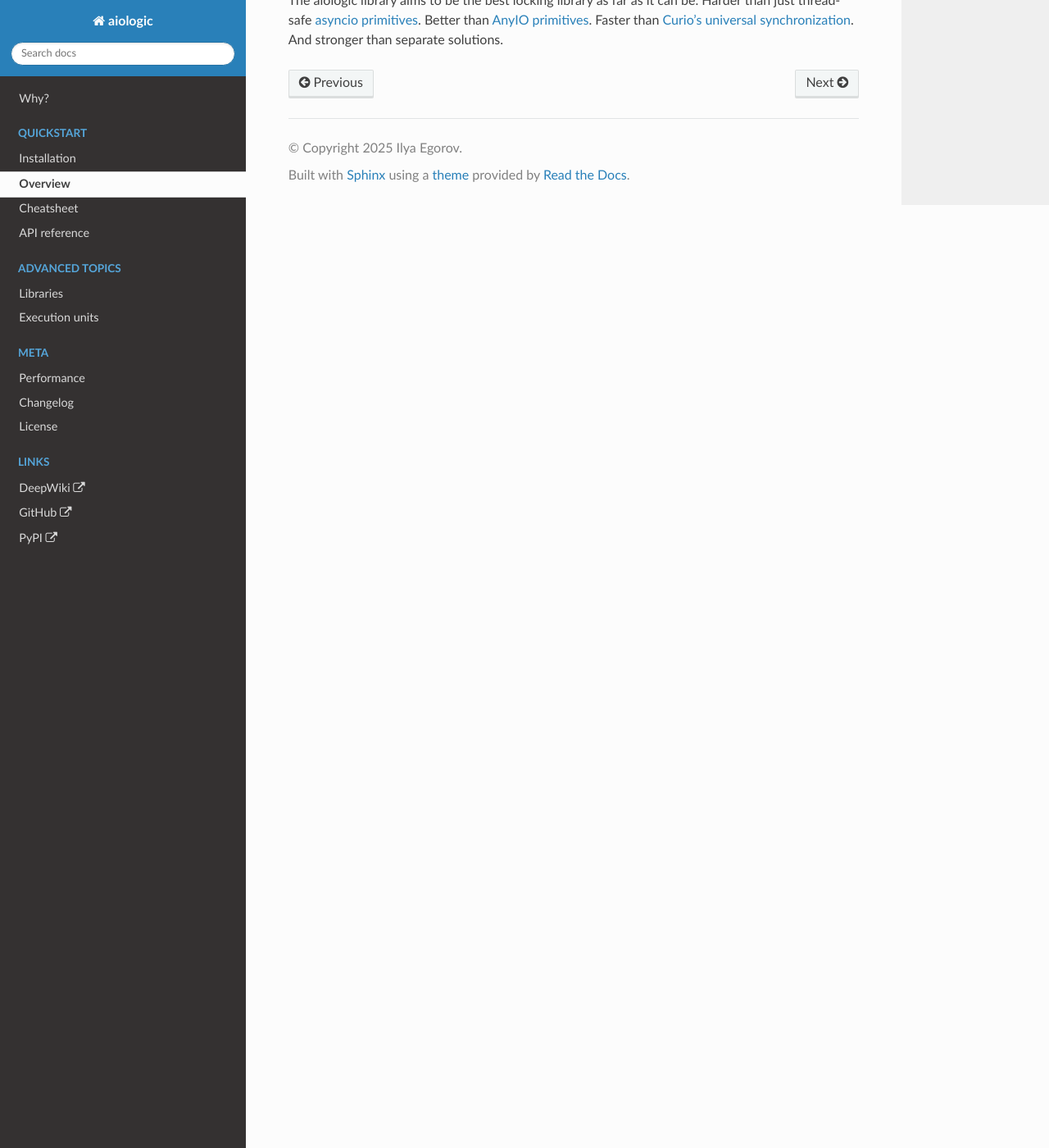
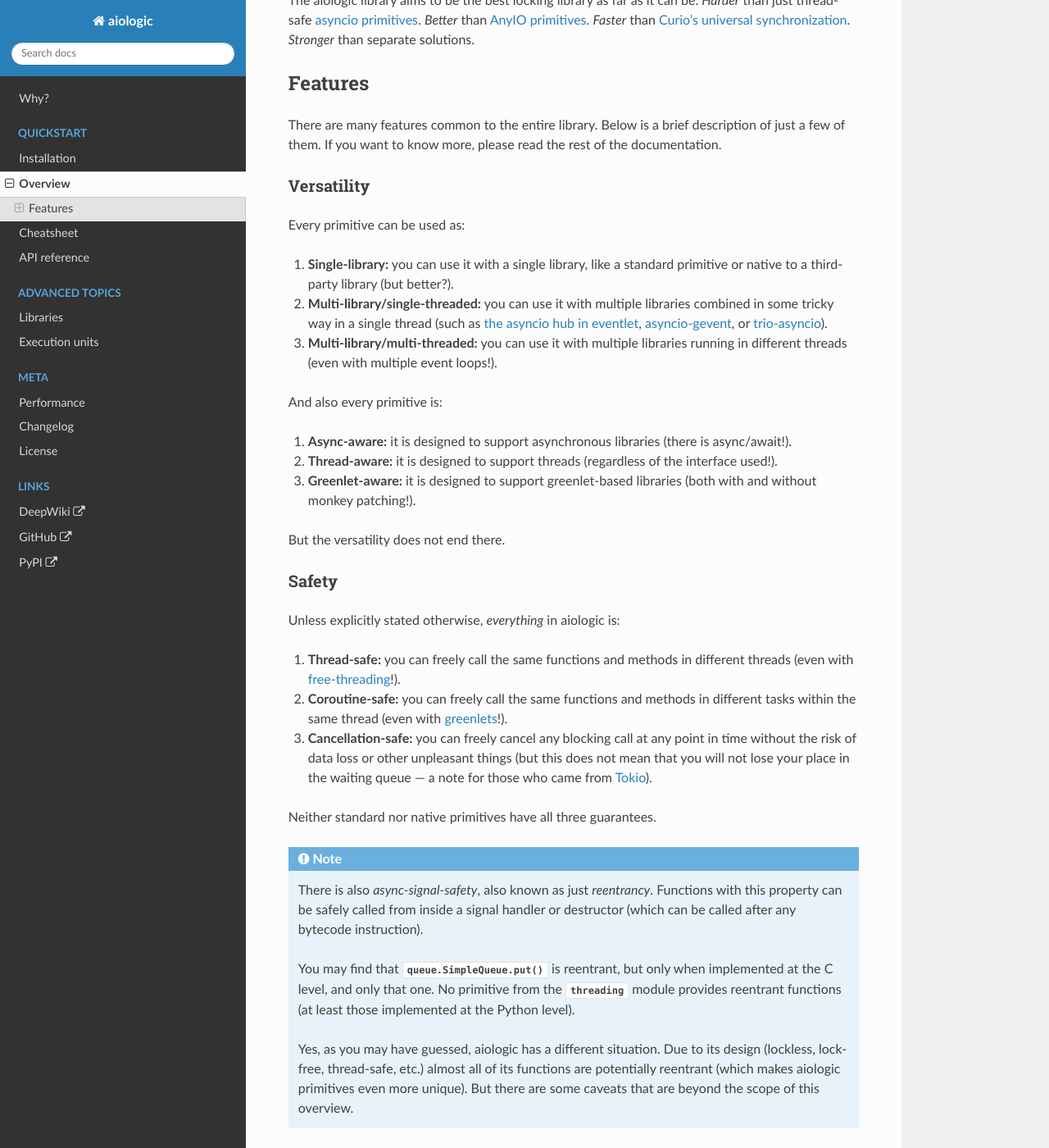
Before and after one commit to x42005e1f/aiologic, a Sphinx documentation site: the page built from docs/overview.rst, in a window 1280 px wide and 1400 px high, scrolled down 2367 px. Shown: the whole window at 82% size. Built offline with Sphinx 7.4.7 and the Read the Docs theme 3.1.0, drawn with Linux system fonts in a browser that asks for light colours; the version number could not be read and is left out; some of the changed text lies outside the part shown.

Commit message:
docs: write a bit about some features

```diff
--- a/docs/overview.rst
+++ b/docs/overview.rst
@@ -237,9 +237,78 @@ And the exception is the wait methods:
     www.gevent.org/>`__, they behave like "sync" methods!
 
 The aiologic library aims to be the best locking library as far as it can be.
-Harder than just thread-safe `asyncio primitives <https://docs.python.org/3/
-library/asyncio-sync.html#asyncio-sync>`__. Better than `AnyIO primitives
-<https://anyio.readthedocs.io/en/stable/synchronization.html>`__. Faster than
+*Harder* than just thread-safe `asyncio primitives <https://docs.python.org/3/
+library/asyncio-sync.html#asyncio-sync>`__. *Better* than `AnyIO primitives
+<https://anyio.readthedocs.io/en/stable/synchronization.html>`__. *Faster* than
 `Curio's universal synchronization <https://curio.readthedocs.io/en/latest/
-reference.html#universal-synchronizaton>`__. And stronger than separate
+reference.html#universal-synchronizaton>`__. *Stronger* than separate
 solutions.
+
+Features
+--------
+
+There are many features common to the entire library. Below is a brief
+description of just a few of them. If you want to know more, please read the
+rest of the documentation.
+
+Versatility
++++++++++++
+
+Every primitive can be used as:
+
+1. **Single-library:** you can use it with a single library, like a standard
+   primitive or native to a third-party library (but better?).
+2. **Multi-library/single-threaded:** you can use it with multiple libraries
+   combined in some tricky way in a single thread (such as `the asyncio hub in
+   eventlet <https://eventlet.readthedocs.io/en/stable/asyncio/
+   migration.html>`__, `asyncio-gevent <https://github.com/gfmio/
+   asyncio-gevent>`__, or `trio-asyncio <https://github.com/python-trio/
+   trio-asyncio>`__).
+3. **Multi-library/multi-threaded:** you can use it with multiple libraries
+   running in different threads (even with multiple event loops!).
+
+And also every primitive is:
+
+1. **Async-aware:** it is designed to support asynchronous libraries (there is
+   async/await!).
+2. **Thread-aware:** it is designed to support threads (regardless of the
+   interface used!).
+3. **Greenlet-aware:** it is designed to support greenlet-based libraries (both
+   with and without monkey patching!).
+
+But the versatility does not end there.
+
+Safety
+++++++
+
+Unless explicitly stated otherwise, *everything* in aiologic is:
+
+1. **Thread-safe:** you can freely call the same functions and methods in
+   different threads (even with `free-threading <https://docs.python.org/3/
+   howto/free-threading-python.html>`__!).
+2. **Coroutine-safe:** you can freely call the same functions and methods in
+   different tasks within the same thread (even with `greenlets <https://
+   greenlet.readthedocs.io/en/stable/>`__!).
+3. **Cancellation-safe:** you can freely cancel any blocking call at any point
+   in time without the risk of data loss or other unpleasant things (but this
+   does not mean that you will not lose your place in the waiting queue — a
+   note for those who came from `Tokio <https://tokio.rs/>`__).
+
+Neither standard nor native primitives have all three guarantees.
+
+.. note::
+
+    There is also *async-signal-safety*, also known as just *reentrancy*.
+    Functions with this property can be safely called from inside a signal
+    handler or destructor (which can be called after any bytecode instruction).
+
+    You may find that :meth:`queue.SimpleQueue.put` is reentrant, but only when
+    implemented at the C level, and only that one. No primitive from the
+    :mod:`threading` module provides reentrant functions (at least those
+    implemented at the Python level).
+
+    Yes, as you may have guessed, aiologic has a different situation. Due to
+    its design (lockless, lock-free, thread-safe, etc.) almost all of its
+    functions are potentially reentrant (which makes aiologic primitives even
+    more unique). But there are some caveats that are beyond the scope of this
+    overview.
```
